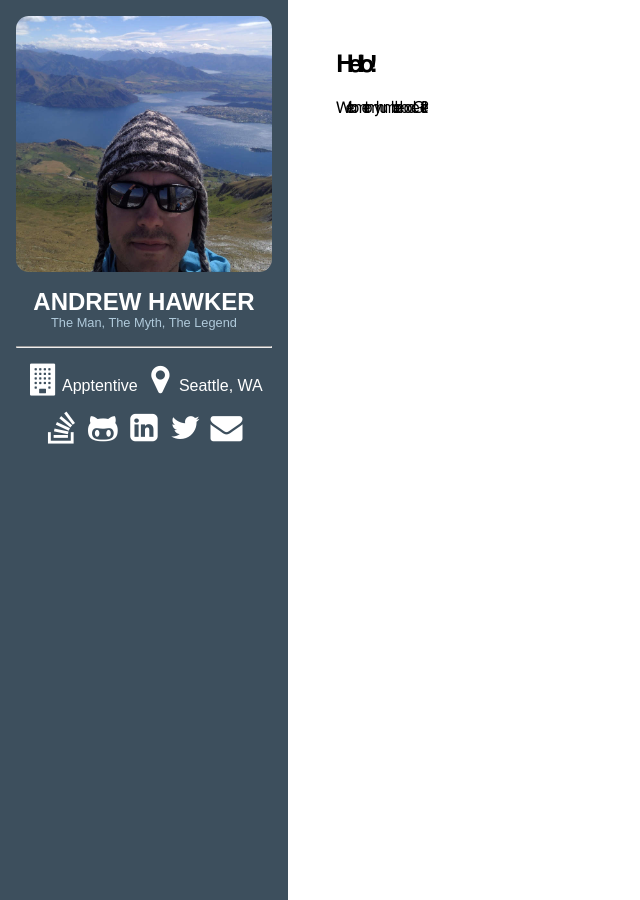
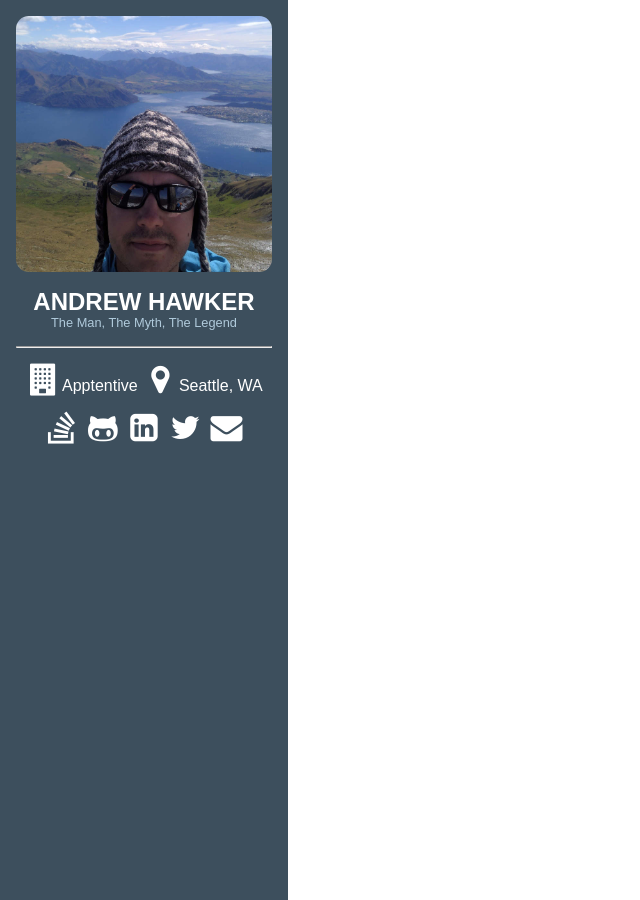
Before and after one commit to ahawker/personal-site, a Jekyll site: the page built from index.md, in a window 1280 px wide. Shown: the whole page, without its empty margins (0-640 px from the left). Built offline with Jekyll 4.4.1, drawn with Linux system fonts in a browser that asks for light colours; nearby versions of some CDN libraries.

Commit message:
Add layout for home page and point index there.

```diff
--- /dev/null
+++ b/_layouts/home.html
@@ -0,0 +1,8 @@
+---
+layout: default
+title: Home
+---
+
+<div class="home">
+  {% include category-list.html type="writing" collection=site.categories.writing %}
+</div>
--- a/index.md
+++ b/index.md
@@ -1,8 +1,4 @@
 ---
-layout: default
+layout: home
 title: Home
 ---
-
-## Hello!
-
-Welcome to my humble e-bode. Get it?
```
